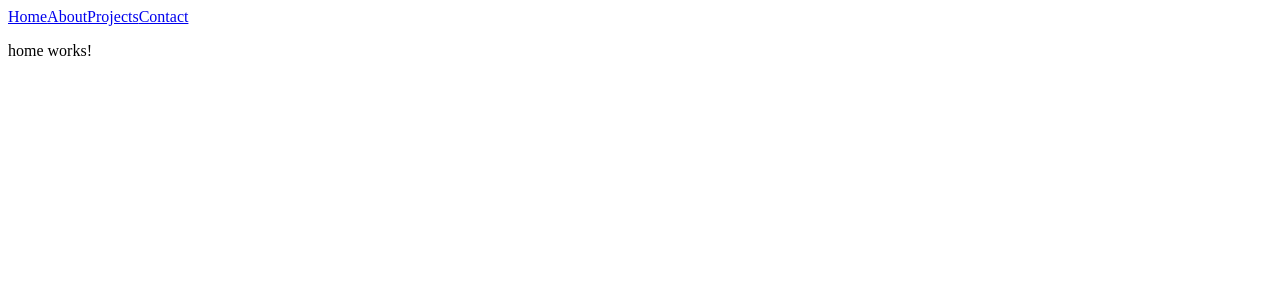
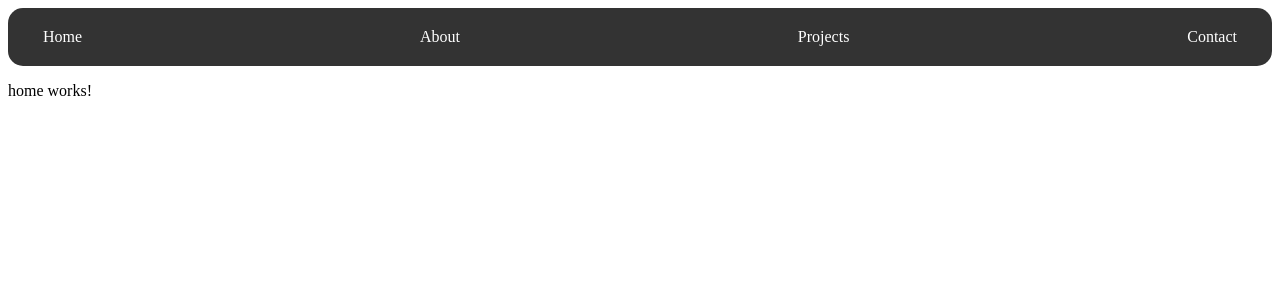
Before and after one commit to kartik-soni1707/my-personal-website, an Angular app: page / in a window 1280 px wide. Shown: the top 300 px of the page. Built offline with nearby package versions, Linux system fonts and the light colour scheme.

Commit message:
finalzing nav bar

```diff
--- a/src/app/navbar/navbar.component.css
+++ b/src/app/navbar/navbar.component.css
@@ -0,0 +1,21 @@
+nav {
+    background-color: #333; /* Dark background */
+    padding: 10px 20px; /* Spacing */
+    display: flex; /* Flexbox for layout */
+    justify-content: space-between; /* Space between items */
+    align-items: center; /* Center items vertically */
+    margin-bottom: 10px; /* Only bottom margin */
+    border-radius: 15px; /* Rounded corners */
+  }
+
+  nav a {
+    color: white; /* Link color */
+    text-decoration: none; /* Remove underline */
+    padding: 10px 15px; /* Spacing around links */
+    border-radius: 5px; /* Rounded corners */
+    transition: background-color 0.3s; /* Smooth transition */
+  }
+
+  nav a:hover {
+    background-color: #555; /* Change background on hover */
+  }
```
